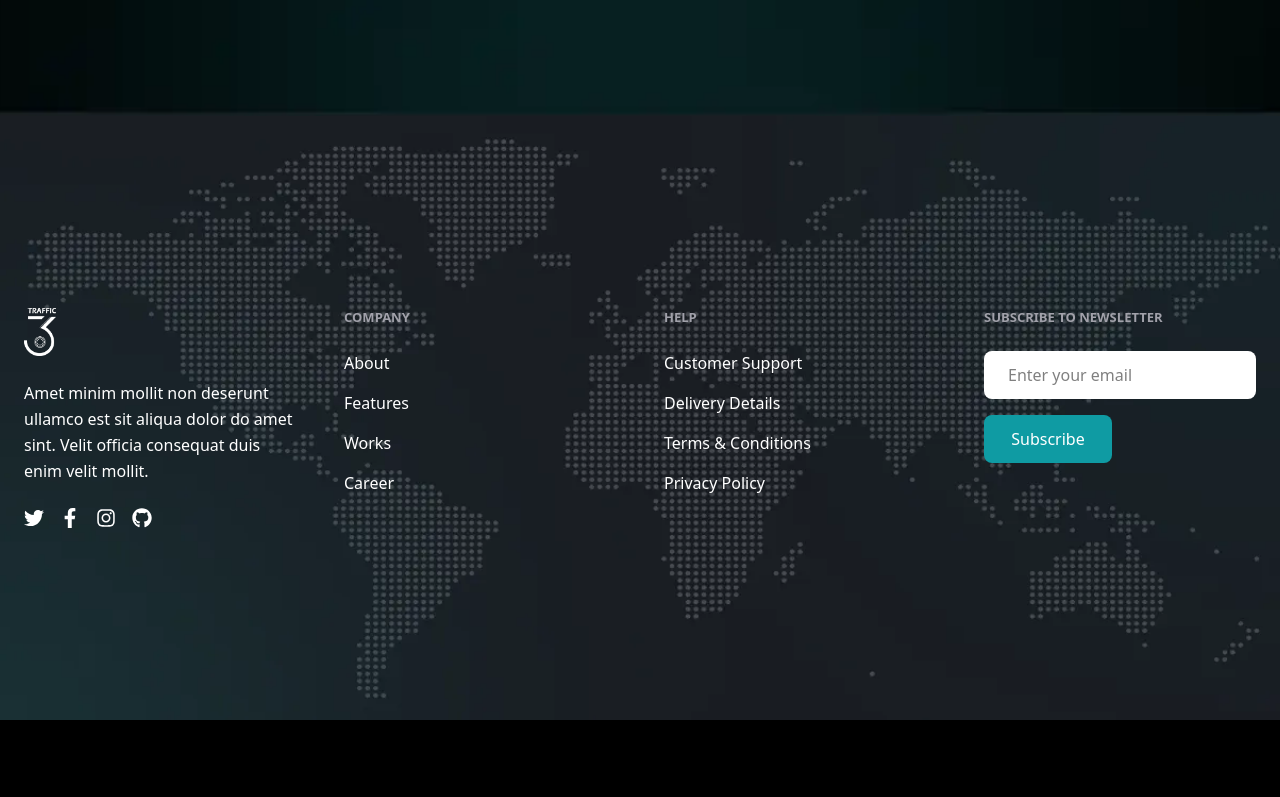
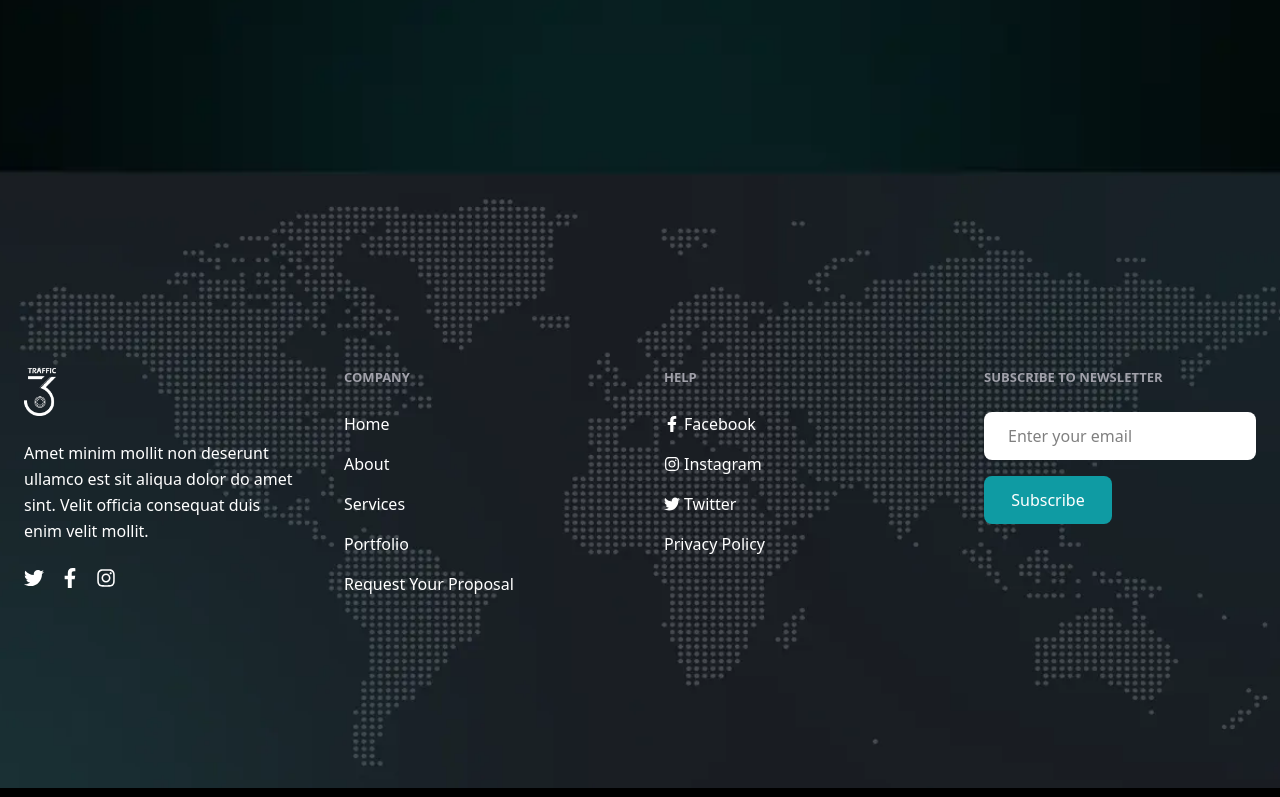
Before and after one commit to Ziad-Mohammed-Ezzat1712/trafficdigital360com, a React (Vite) app: page /request in a window 1280 px wide. Shown: the part 1288-2085 px from the top of the page. Before the commit the page ends 2032 px from the top, so only its background shows below. Built offline with nearby package versions, Linux system fonts and the light colour scheme.

Commit message:
some edite

```diff
--- a/src/Components/Footer/Footer.jsx
+++ b/src/Components/Footer/Footer.jsx
@@ -28,15 +28,13 @@ export default function Footer() {
             <a href="#" className="hover:text-[#1DA1F2]">
               <FaTwitter />
             </a>
-            <a href="#" className="hover:text-[#1877F2]">
+            <a href="https://www.facebook.com/profile.php?id=61578198429753" className="hover:text-[#1877F2]">
               <FaFacebookF />
             </a>
-            <a href="#" className="hover:text-pink-500">
+            <a href="https://www.instagram.com/traffic360_digitalhub/" className="hover:text-pink-500">
               <FaInstagram />
             </a>
-            <a href="#" className="hover:text-gray-400">
-              <FaGithub />
-            </a>
+
           </div>
         </div>
 
@@ -44,10 +42,11 @@ export default function Footer() {
         <div>
           <h3 className="text-[13px]  uppercase text-[#A1A1AA] font-semibold mb-6">Company</h3>
           <ul className="space-y-4 text-white text-[16px]">
-            <li><a href="#">About</a></li>
-            <li><a href="#">Features</a></li>
-            <li><a href="#">Works</a></li>
-            <li><a href="#">Career</a></li>
+            <li><a href="/">Home</a></li>
+            <li><a href="/about">About</a></li>
+            <li><a href="/services">Services</a></li>
+            <li><a href="/portfolio">Portfolio</a></li>
+            <li><a href="/request">Request Your Proposal</a></li>
           </ul>
         </div>
 
@@ -55,9 +54,15 @@ export default function Footer() {
         <div>
           <h3 className="text-[13px]  uppercase text-[#A1A1AA] font-semibold mb-6">Help</h3>
           <ul className="space-y-4 text-white text-[16px]">
-            <li><a href="#">Customer Support</a></li>
-            <li><a href="#">Delivery Details</a></li>
-            <li><a href="#">Terms & Conditions</a></li>
+         <li>   <a href="https://www.facebook.com/profile.php?id=61578198429753" className="hover:text-[#1877F2] flex gap-1 items-center">
+              <FaFacebookF />Facebook
+            </a></li>
+            <li> <a href="https://www.instagram.com/traffic360_digitalhub/" className="hover:text-pink-500 flex gap-1 items-center ">
+              <FaInstagram /> Instagram
+            </a></li>
+            <li>  <a href="#" className="hover:text-[#1DA1F2] flex gap-1 items-center">
+              <FaTwitter />Twitter
+            </a></li>
             <li><a href="#">Privacy Policy</a></li>
           </ul>
         </div>
@@ -96,17 +101,14 @@ export default function Footer() {
             sint. Velit officia consequat duis enim velit mollit.
           </p>
           <div className="flex items-center gap-4 text-xl">
-            <a href="#" className="hover:text-[#1DA1F2]">
+            <a href="#" className="hover:text-[#1DA1F2] ">
               <FaTwitter />
             </a>
-            <a href="#" className="hover:text-[#1877F2]">
+            <a href="https://www.facebook.com/profile.php?id=61578198429753" className="hover:text-[#1877F2] ">
               <FaFacebookF />
             </a>
-            <a href="#" className="hover:text-pink-500">
+            <a href="https://www.instagram.com/traffic360_digitalhub/" className="hover:text-pink-500">
               <FaInstagram />
-            </a>
-            <a href="#" className="hover:text-gray-400">
-              <FaGithub />
             </a>
           </div>
         </div>
@@ -115,20 +117,27 @@ export default function Footer() {
         <div>
           <h3 className="text-[13px]  uppercase text-[#A1A1AA] font-semibold mb-6">Company</h3>
           <ul className="space-y-4 text-white text-[16px]">
-            <li><a href="#">About</a></li>
-            <li><a href="#">Features</a></li>
-            <li><a href="#">Works</a></li>
-            <li><a href="#">Career</a></li>
+               <li><a href="/">Home</a></li>
+            <li><a href="/about">About</a></li>
+            <li><a href="/services">Services</a></li>
+            <li><a href="/portfolio">Portfolio</a></li>
+            <li><a href="/request">Request Your Proposal</a></li>
           </ul>
         </div>
 
         {/* Help */}
         <div>
-          <h3 className="text-[13px]  uppercase text-[#A1A1AA] font-semibold mb-6">Help</h3>
+          <h3 className="text-[13px]  uppercase text-[#A1A1AA] font-semibold mb-6">Social</h3>
           <ul className="space-y-4 text-white text-[16px]">
-            <li><a href="#">Customer Support</a></li>
-            <li><a href="#">Delivery Details</a></li>
-            <li><a href="#">Terms & Conditions</a></li>
+            <li>   <a href="https://www.facebook.com/profile.php?id=61578198429753" className="hover:text-[#1877F2] flex gap-1 items-center">
+              <FaFacebookF />Facebook
+            </a></li>
+             <li> <a href="https://www.instagram.com/traffic360_digitalhub/" className="hover:text-pink-500 flex gap-1 items-center ">
+              <FaInstagram /> Instagram
+            </a></li>
+            <li> <a href="#" className="hover:text-[#1DA1F2] flex gap-1 items-center ">
+              <FaTwitter />Twitter
+            </a></li>
             <li><a href="#">Privacy Policy</a></li>
           </ul>
         </div>
--- a/src/Components/HomeSec5/HomeSec5.jsx
+++ b/src/Components/HomeSec5/HomeSec5.jsx
@@ -2,6 +2,7 @@ import React from "react";
 import { motion } from "framer-motion";
 import { useInView } from "react-intersection-observer";
 import { FaArrowRight } from 'react-icons/fa';
+import { FiChevronRight } from 'react-icons/fi'
 import { Link } from 'react-router-dom';
 
 export default function HomeSec5() {
@@ -44,7 +45,7 @@ export default function HomeSec5() {
           <div className="mt-8 flex justify-center">
             <Link to={"/request"}>
             <button className="bg-[#0F9BA3] md:text-[16px] text-[12px]  text-white font-medium px-6 py-2 cursor-pointer rounded-md hover:bg-cyan-400 transition flex items-center justify-center gap-2">
-              let’s connect <span className="md:text-[16px] text-[12px]"><FaArrowRight/></span>
+              let’s connect <span className="md:text-[16px] text-[12px]"><FiChevronRight/></span>
             </button>
              </Link>
           </div>
--- a/src/Components/PortfolioSec1/PortfolioSec1.jsx
+++ b/src/Components/PortfolioSec1/PortfolioSec1.jsx
@@ -2,6 +2,7 @@ import React from 'react'
 import { Link } from 'react-router-dom';
 import Navbar from '../Navbar/Navbar'
 import { FaArrowRight, FaFilePdf } from 'react-icons/fa'
+import { FiChevronRight } from 'react-icons/fi'
 import pdf from "../../../public/Profile - 360.pdf"
 
 export default function PortfolioSec1() {
@@ -14,7 +15,7 @@ export default function PortfolioSec1() {
         {/* زر Let’s connect */}
      <Link to={"/request"} className='z-20'>
         <button className="bg-[#27BBC3] cursor-pointer hover:bg-[#1e949a] transition px-4 py-2 rounded-md z-20 text-white   font-semibold flex items-center gap-2">
-          let’s connect <FaArrowRight />
+          let’s connect <FiChevronRight />
         </button>
  </Link>
         {/* العنوان الرئيسي */}
--- a/src/Components/PortfolioSec4/PortfolioSec4.jsx
+++ b/src/Components/PortfolioSec4/PortfolioSec4.jsx
@@ -1,7 +1,8 @@
-import React from 'react';
+import React, { useState, useEffect } from "react";
 import { FaStar } from 'react-icons/fa';
 
 export default function PortfolioSec4() {
+
   const testimonials = [
     {
       text: "Working with Traffic 360 completely transformed our business. The team handled everything from social media to ad campaigns with creativity and precision. Since partnering with them, we’ve seen a remarkable increase in engagement and sales.",
@@ -18,7 +19,17 @@ export default function PortfolioSec4() {
       name: "Dr. Ahmed",
       company: "Le Rave Clinic",
     },
+
   ];
+  const [currentIndex, setCurrentIndex] = useState(0);
+    useEffect(() => {
+      const interval = setInterval(() => {
+        setCurrentIndex((prevIndex) =>
+          prevIndex === testimonials.length - 1 ? 0 : prevIndex + 1
+        );
+      }, 3000);
+      return () => clearInterval(interval);
+    }, [testimonials.length]);
 
   return (
     <section className="bg-black text-white py-16 px-4 text-center">
--- a/src/Components/Requestyourproposal/Requestyourproposal.jsx
+++ b/src/Components/Requestyourproposal/Requestyourproposal.jsx
@@ -3,7 +3,7 @@ import bgRequest from "../../assets/Images/bgRequest.webp";
 import Navbar from "../Navbar/Navbar";
 import ContactForm from "../ContactForm/ContactForm";
  import {  Title, Meta, Link } from "react-head";
-
+import AnimatedText from "../AnimatedText/AnimatedText";
 export default function Requestyourproposal() {
 
 
@@ -68,9 +68,14 @@ export default function Requestyourproposal() {
       <div className="md:mb-48 mb-24">
         <Navbar />
       </div>
-      <h1 className="bg-gradient-to-r from-white to-cyan-400 bg-clip-text text-transparent text-[32px] mb-22 md:text-[60px] xl:text-[70px] font-bold leading-tight  text-center">
-        Request your proposal
+        <h1 className="text-[36px] md:text-[70px] xl:text-[80px] font-bold leading-tight md:mb-34 mb-24">
+
+        <AnimatedText
+        text=" Request your proposal"
+        className="bg-gradient-to-r from-white to-cyan-400 bg-clip-text text-transparent font-bold"
+      />
       </h1>
+
 
      <div className=" w-full max-w-7xl mb-36  ">
       <ContactForm/>
--- a/src/Components/ServicesClientReviewMobile/ServicesClientReviewMobile.jsx
+++ b/src/Components/ServicesClientReviewMobile/ServicesClientReviewMobile.jsx
@@ -16,6 +16,7 @@ export default function ServicesClientReviewMobile() {
       text: "Professional, reliable, and results-driven. Traffic 360 boosted our online presence more than we expected.",
       name: "Omar Khaled",
     },
+
   ];
 
   const [currentIndex, setCurrentIndex] = useState(0);
--- a/src/Components/home/home.jsx
+++ b/src/Components/home/home.jsx
@@ -65,7 +65,8 @@ export default function Home() {
 <HomeSec5/>
 <HomeSec6/>
 <HomeSec7/>
+
+</div>
 <Footer/>
-</div>
   </>
 }
```
Also changed, not shown: src/Components/HomeSec7/HomeSec7.jsx (+6 -5 lines).
